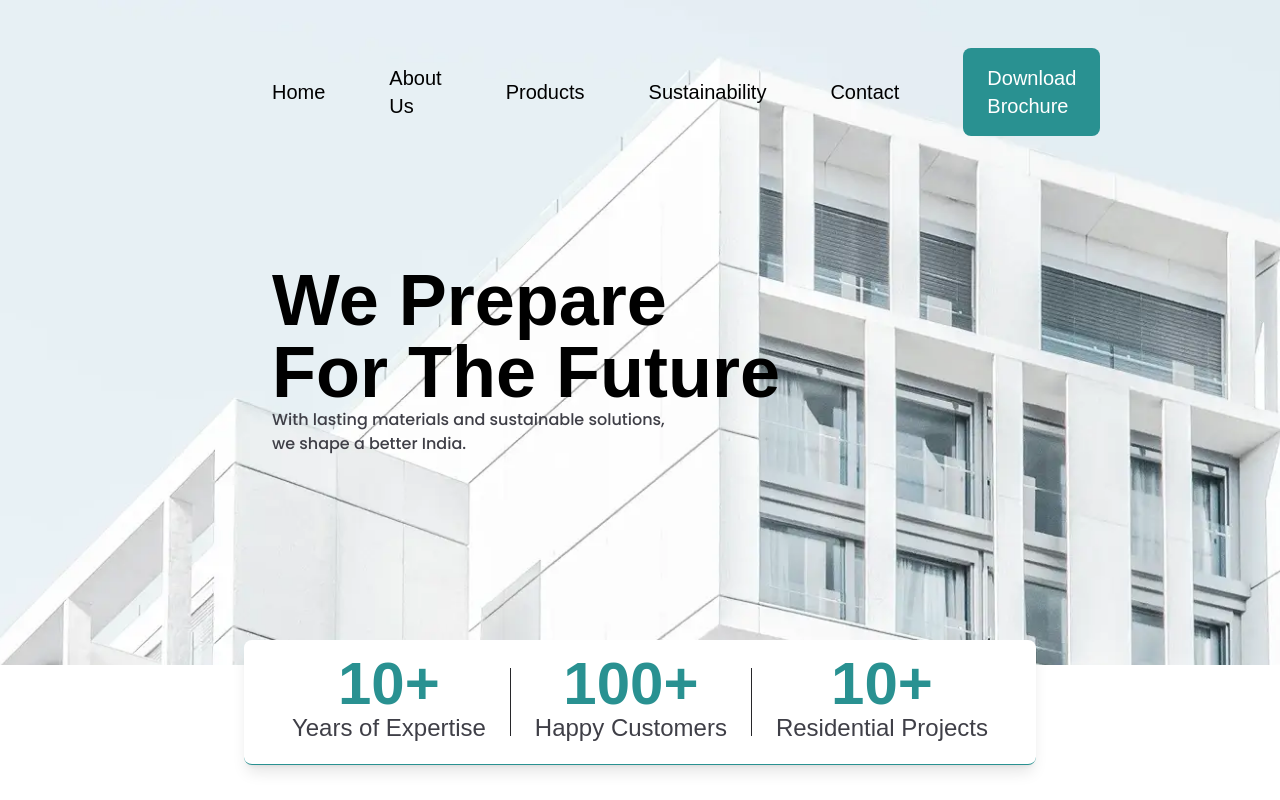
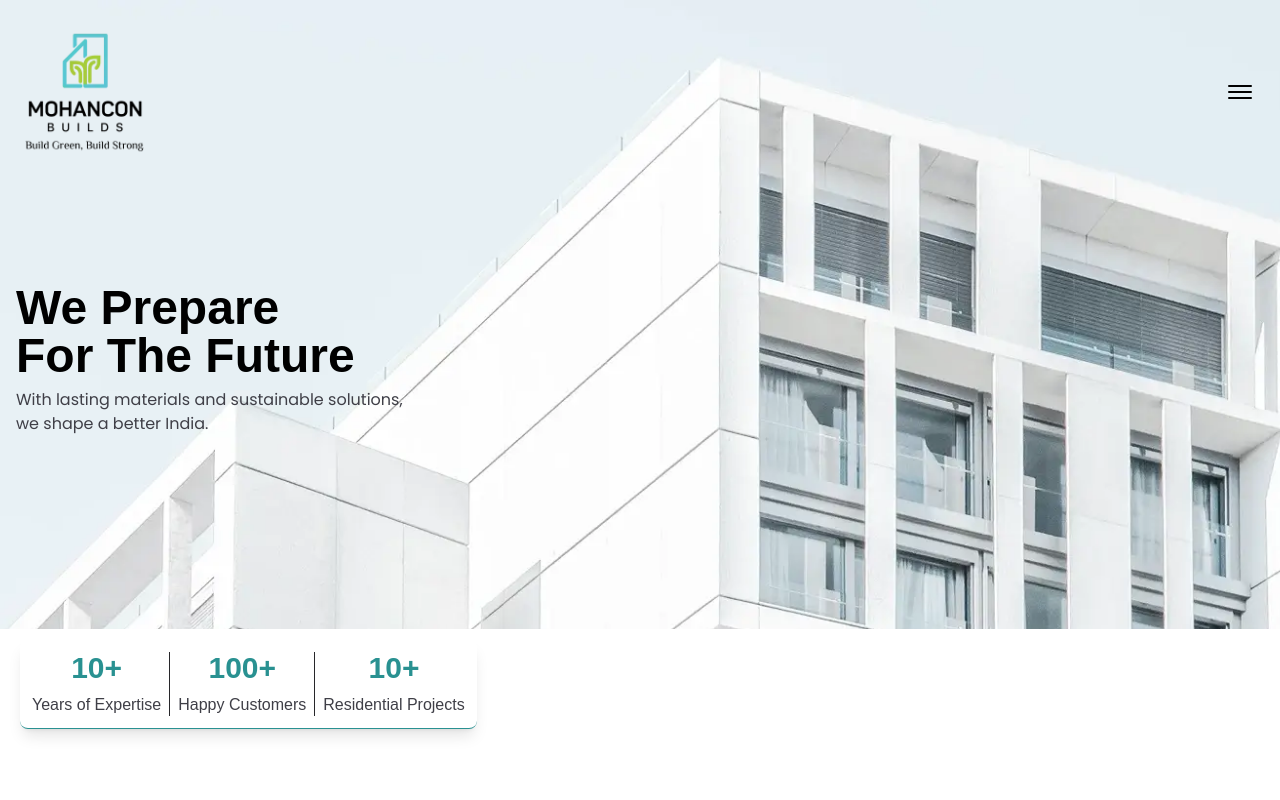
Before and after one commit to nikhildhanda04/mohoncon, a Next.js app: page / in a window 1280 px wide. Shown: the top 800 px of the page. Built offline with nearby package versions, Linux system fonts and the light colour scheme.

Commit message:
made responsiveness changes

```diff
--- a/src/app/components/landingPage/contactForm.tsx
+++ b/src/app/components/landingPage/contactForm.tsx
@@ -9,9 +9,9 @@ export default function ContactForm(){
         initial = {{ y:20, opacity:0, filter:'blur(10px)'}}
             whileInView = {{ y:0, opacity:1, filter:'blur(0px)'}}
             transition = {{ duration:0.5,}}
-        className="flex flex-row mx-4 md:mx-84 mt-36 jusitfy-between rounded-xl bg-[#c1ccdb]">
+        className="flex flex-row mx-4 lg:mx-84 mt-36 jusitfy-between rounded-xl bg-[#c1ccdb]">
 
-                <div className="relative hidden md:block w-200 h-98">
+                <div className="relative hidden lg:block w-200 h-98">
                     <Image
                     src="/contactform.webp"
                     alt="fire"
--- a/src/app/globals.css
+++ b/src/app/globals.css
@@ -1,8 +1,15 @@
 @import "tailwindcss";
 
-@theme{
+@theme {
   --font-primary: "Trap", sans-serif;
   --font-secondary: "Poppins", sans-serif;
   --font-inter: "Inter", sans-serif;
-  --color-primary: #299191
+  --color-primary: #299191;
+
+  /* Custom breakpoints for 15-inch laptops and larger */
+  --breakpoint-sm: 640px;
+  --breakpoint-md: 1366px;  /* 15-inch laptops and above */
+  --breakpoint-lg: 1640px;  /* Larger 15-inch and 16-inch+ laptops */
+  --breakpoint-xl: 1920px;  /* Full HD and larger screens */
+  --breakpoint-2xl: 2560px; /* 4K and high-res displays */
 }
```
